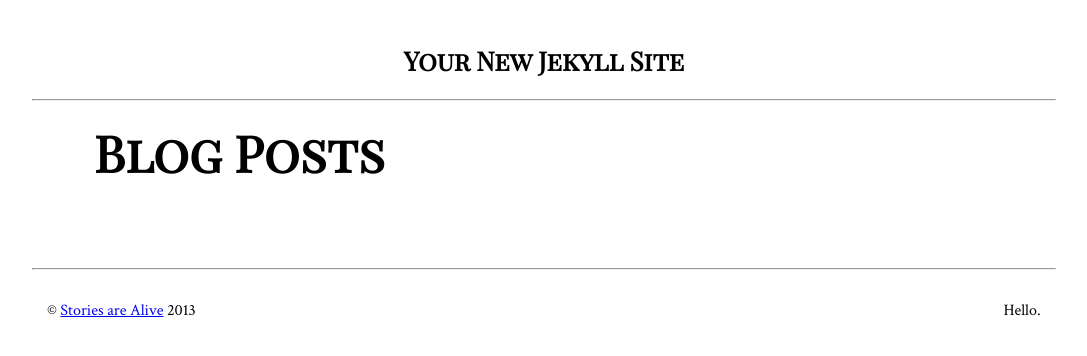
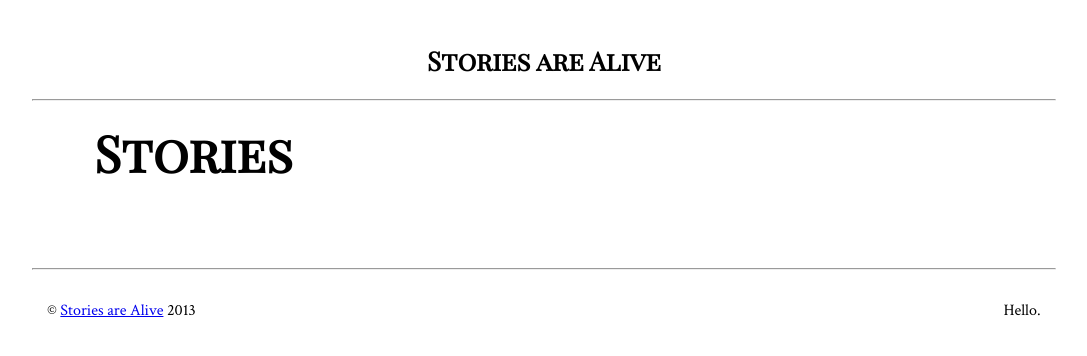
Before and after one commit to zencephalon/storiesarealive, a Jekyll site: the page built from index.html, in a window 1280 px wide. Shown: the top 356 px of the page, without its empty margins (96-1183 px from the left). Built offline with Jekyll 4.4.1, drawn with Linux system fonts in a browser that asks for light colours; nearby versions of some CDN libraries.

Commit message:
update index.

```diff
--- a/index.html
+++ b/index.html
@@ -1,10 +1,10 @@
 ---
 layout: default
-title: Your New Jekyll Site
+title: Stories are Alive
 ---
 
 <div id="home">
-  <h1>Blog Posts</h1>
+  <h1>Stories</h1>
   <ul class="posts">
     {% for post in site.posts %}
       <li><span>{{ post.date | date_to_string }}</span> &raquo; <a href="{{ post.url }}">{{ post.title }}</a></li>
```
